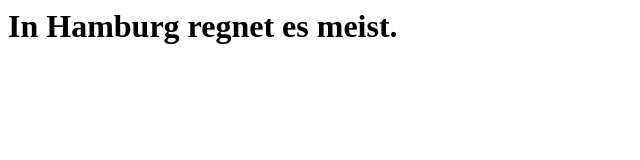
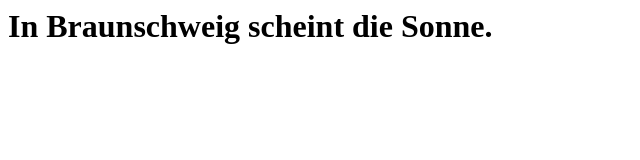
Before and after one commit to www42/hamburg, a plain HTML site: page index.html in a window 1280 px wide. Shown: the whole page, without its empty margins (0-640 px from the left). Drawn offline with Linux system fonts and the light colour scheme.

Commit message:
Braunschweig

```diff
--- a/index.html
+++ b/index.html
@@ -1,10 +1,10 @@
 <html>
     <head>
-        <title>Hamburg</title>
+        <title>Braunschweiug</title>
     </head>
 
     <body>
-        <h1>In Hamburg regnet es meist.</h1>
+        <h1>In Braunschweig scheint die Sonne.</h1>
 
     </body>
 </html>
```
